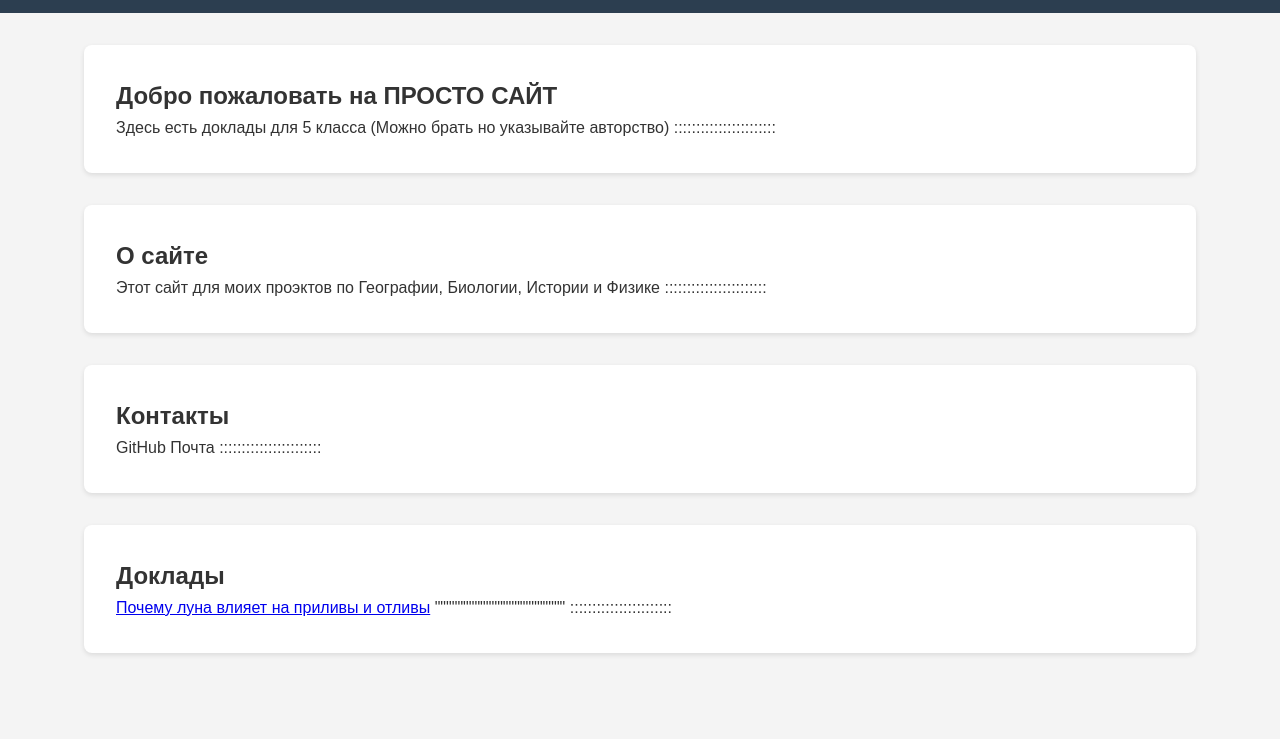
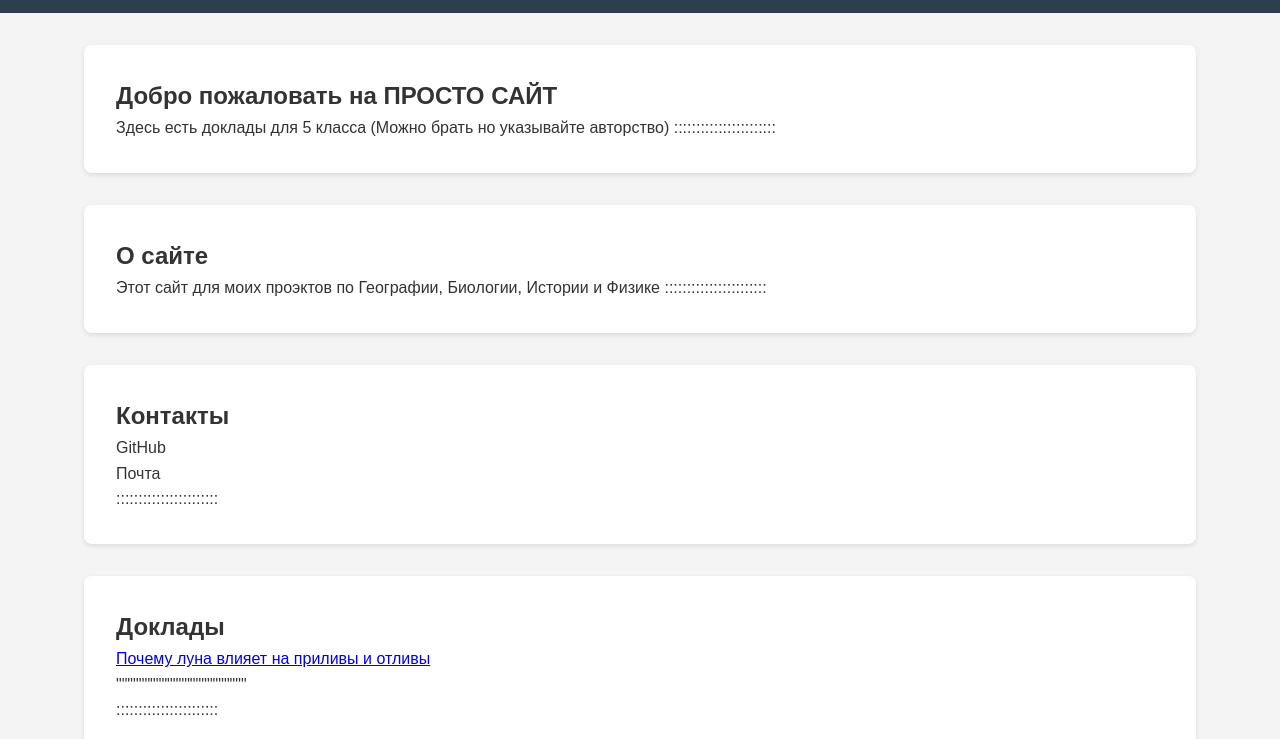
Before and after one commit to MaximX408/MaximX408.github.io, a plain HTML site: page index.html in a window 1280 px wide. Shown: the part 61-800 px from the top of the page. Drawn offline with Linux system fonts and the light colour scheme.

Commit message:
Update index.html

```diff
--- a/index.html
+++ b/index.html
@@ -237,8 +237,8 @@ display: block;
                       <!-- Контактная секция -->
             <section id="contact">
                 <h2>Контакты</h2>
-                <p><a src="https://github.com/MaximX408">GitHub</a>
-                  <a src="mailto:yaroslavkolosov21072015@gmail.com?subject=Привет&body=">Почта</a>
+                <p><a src="https://github.com/MaximX408">GitHub</a><br>
+                  <a src="mailto:yaroslavkolosov21072015@gmail.com?subject=Привет&body=">Почта</a><br>
                ::::::::::::::::::::::: </p>
             </section>
 
@@ -246,8 +246,8 @@ display: block;
             <section id="services">
                 <h2>Доклады</h2>
                 <div class="services-grid">
-                    <p><a href="google.com">Почему луна влияет на приливы и отливы</a>
-                  """""""""""""""""""""""
+                    <p><a href="google.com">Почему луна влияет на приливы и отливы</a><br>
+                  """""""""""""""""""""""<br>
                   :::::::::::::::::::::::</p>
                 </div>
             </section>
```
